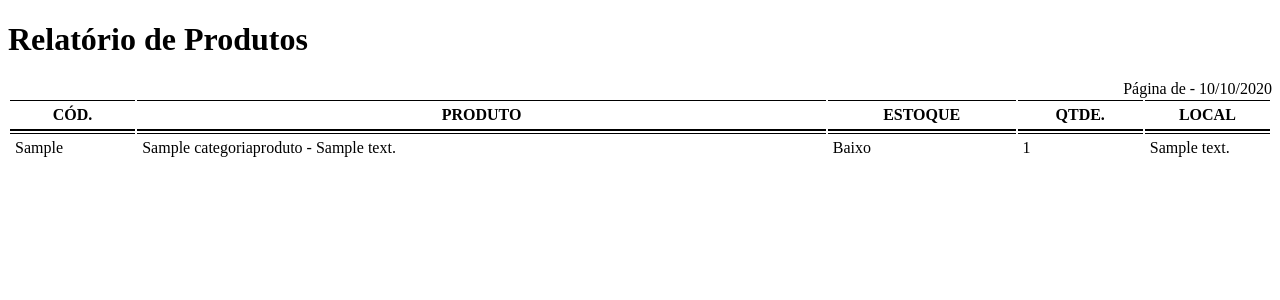
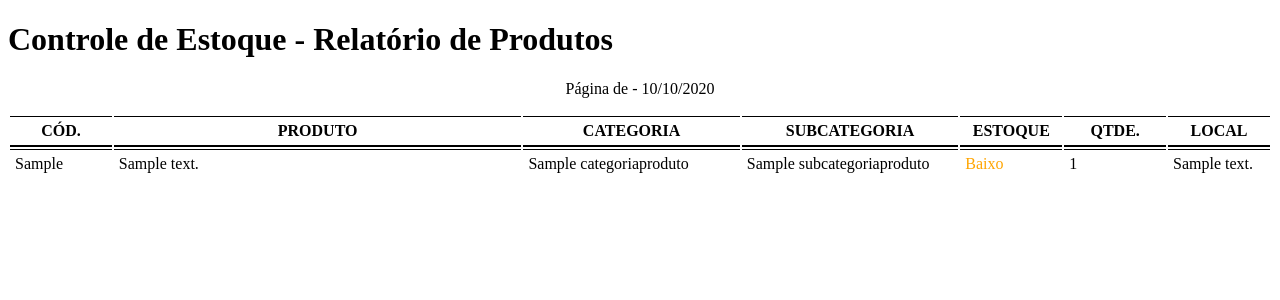
Before and after one commit to psilva1982/django-controle-estoque-api, a Django app: template estoque/templates/relatorios/produtos.html in a window 1280 px wide. Shown: the top 300 px of the page. Run offline with Django 3.2, Linux system fonts and the light colour scheme; tables that the repository leaves empty hold one stand-in row (values such as "Sample post"); the template is opened without the code that fills it: values that come from a table or form of the project are taken from there, most other values are stand-ins (such as "Sample title", 1, 10 or a date in 2020).

Commit message:
Melhorando relatório de produtos

```diff
--- a/core/settings.py
+++ b/core/settings.py
@@ -132,6 +132,7 @@
 
     'DEFAULT_AUTHENTICATION_CLASSES': (
         'rest_framework_simplejwt.authentication.JWTAuthentication',
+        'rest_framework.authentication.SessionAuthentication',
     ),
 
     'DEFAULT_PAGINATION_CLASS': 'rest_framework.pagination.LimitOffsetPagination',
--- a/estoque/api/relatorios.py
+++ b/estoque/api/relatorios.py
@@ -38,6 +38,8 @@
       if descricao:
          produtos = produtos.filter(codigo__icontains=descricao) | produtos.filter(descricao__icontains=descricao)
 
+      produtos = produtos.order_by('subcategoria__categoria__nome', 'subcategoria__nome', 'descricao')
+
       hoje = timezone.now()
       params = {
          'hoje': hoje,
--- a/estoque/templates/relatorios/produtos.html
+++ b/estoque/templates/relatorios/produtos.html
@@ -5,17 +5,17 @@
     <title>Produtos</title>
     <style type="text/css">
         @page {
-            size: a4 portrait;
+            size: a4 landscape;
             @frame header_frame {           /* Static Frame */
                 -pdf-frame-content: header_content;
-                left: 45pt; width: 502pt; top: 50pt; height: 40pt;
+                left: 45pt; width: 770pt; top: 50pt; height: 40pt;
             }
             @frame content_frame {          /* Content Frame */
-                left: 45pt; width: 502pt; top: 90pt; height: 632pt;
+                left: 45pt; width: 770pt; top: 90pt; height: 420pt;
             }
             @frame footer_frame {           /* Another static Frame */
                 -pdf-frame-content: footer_content;
-                left: 45pt; width: 502pt; top: 800pt; height: 20pt;
+                left: 45pt; width: 770pt; top: 550pt; height: 20pt;
             }
         }
 
@@ -48,11 +48,11 @@
 <body>
 
     <div id="header_content">
-        <h1>Relatório de Produtos</h1>
+        <h1>Controle de Estoque - Relatório de Produtos</h1>
     </div>
 
-    <div id="footer_content" style="text-align: right;">
-        Página <pdf:pagenumber> de <pdf:pagecount> - {{ hoje | date:"d/m/Y" }}
+    <div id="footer_content">
+        <p style="text-align: center">Página <pdf:pagenumber> de <pdf:pagecount> - {{ hoje | date:"d/m/Y" }} </p>
     </div>
 
     <div id="content_frame">
@@ -61,6 +61,8 @@
                 <tr>
                     <th style="text-align: 'left';">CÓD.</th>
                     <th style="text-align: 'left';">PRODUTO</th>
+                    <th style="text-align: 'left';">CATEGORIA</th>
+                    <th style="text-align: 'left';">SUBCATEGORIA</th>
                     <th style="text-align: 'left';">ESTOQUE</th>
                     <th style="text-align: 'right';">QTDE.</th>
                     <th style="text-align: 'right';">LOCAL</th>
@@ -69,13 +71,28 @@
             <tbody>
                 {% for produto in produtos %}
                     <tr>
-                        <td style="text-align: 'left'; width: 10%">{{ produto.codigo }}</td>
-                        <td style="text-align: 'left'; width: 55%">
-                            {{ produto.subcategoria.categoria.nome }} - {{ produto.descricao }}
-                        </td>
-                        <td style="text-align: 'left'; width: 15%">{{ produto.status }}</td>
-                        <td style="text-align: 'right'; width: 10%">{{ produto.estoque }}</td>
-                        <td style="text-align: 'right'; width: 10%">{{ produto.local.descricao }}</td>
+                        <td style="text-align: 'left'; width: 8%">{{ produto.codigo }}</td>
+                        <td style="text-align: 'left'; width: 32%">{{ produto.descricao }}</td>
+                        <td style="text-align: 'left'; width: 17%">{{ produto.subcategoria.categoria.nome }}</td>
+                        <td style="text-align: 'left'; width: 17%">{{ produto.subcategoria.nome }}</td>
+
+                        {% if produto.status == 'Sem estoque' %}
+                            <td style="text-align: 'left'; width: 8%;">
+                                <span style="color:red">{{ produto.status }}</span>
+                            </td>
+
+                        {% elif produto.status == 'Baixo' %}
+                             <td style="text-align: 'left'; width: 8%;">
+                                <span style="color:orange">{{ produto.status }}</span>
+                            </td>
+
+                        {% else %}
+                            <td style="text-align: 'left'; width: 8%">{{ produto.status }}</td>
+
+                        {% endif %}
+
+                        <td style="text-align: 'right'; width: 8%">{{ produto.estoque }}</td>
+                        <td style="text-align: 'right'; width: 8%">{{ produto.local.descricao }}</td>
                     </tr>
                 {% endfor %}
             </tbody>
```
Also changed, not shown: estoque/api/viewsets.py (+50 -43 lines).
